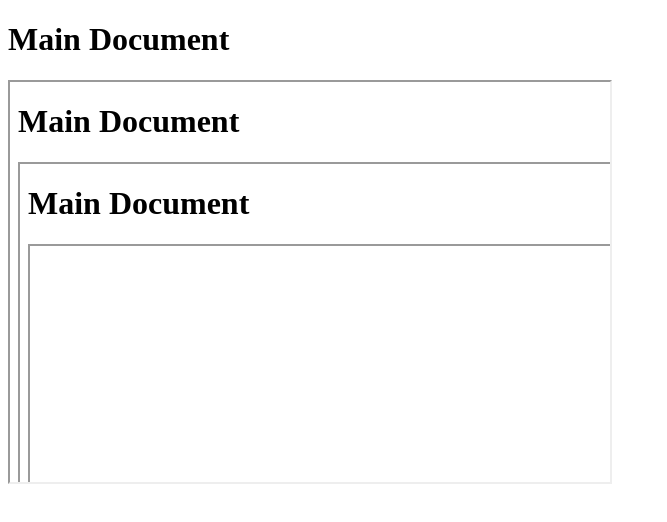
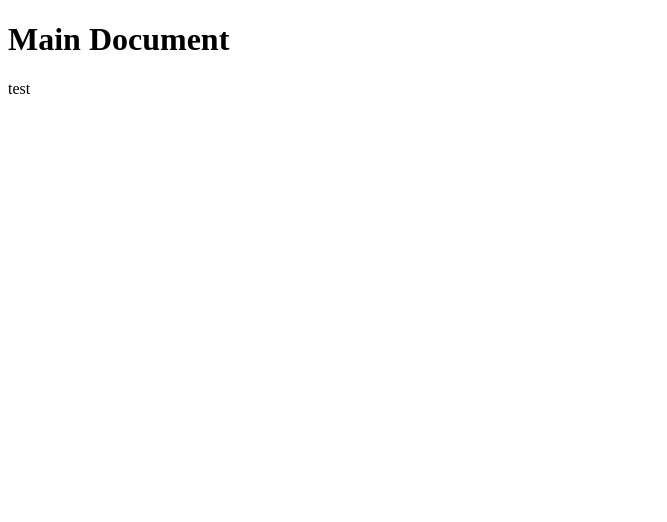
Before and after one commit to Geek-Slack/blogs, a plain HTML site: page index.html in a window 1280 px wide. Shown: the whole page, without its empty margins (0-667 px from the left). Drawn offline with Linux system fonts and the light colour scheme.

Commit message:
Update index.html

```diff
--- a/index.html
+++ b/index.html
@@ -7,6 +7,6 @@
 </head>
 <body>
     <h1>Main Document</h1>
-    <iframe src="https://github.com/Geek-Slack/blogs/blob/main/index.html" width="600" height="400"></iframe>
+    <link href"blogs.geekslack.com/home.html">test</link>
 </body>
 </html>
```
